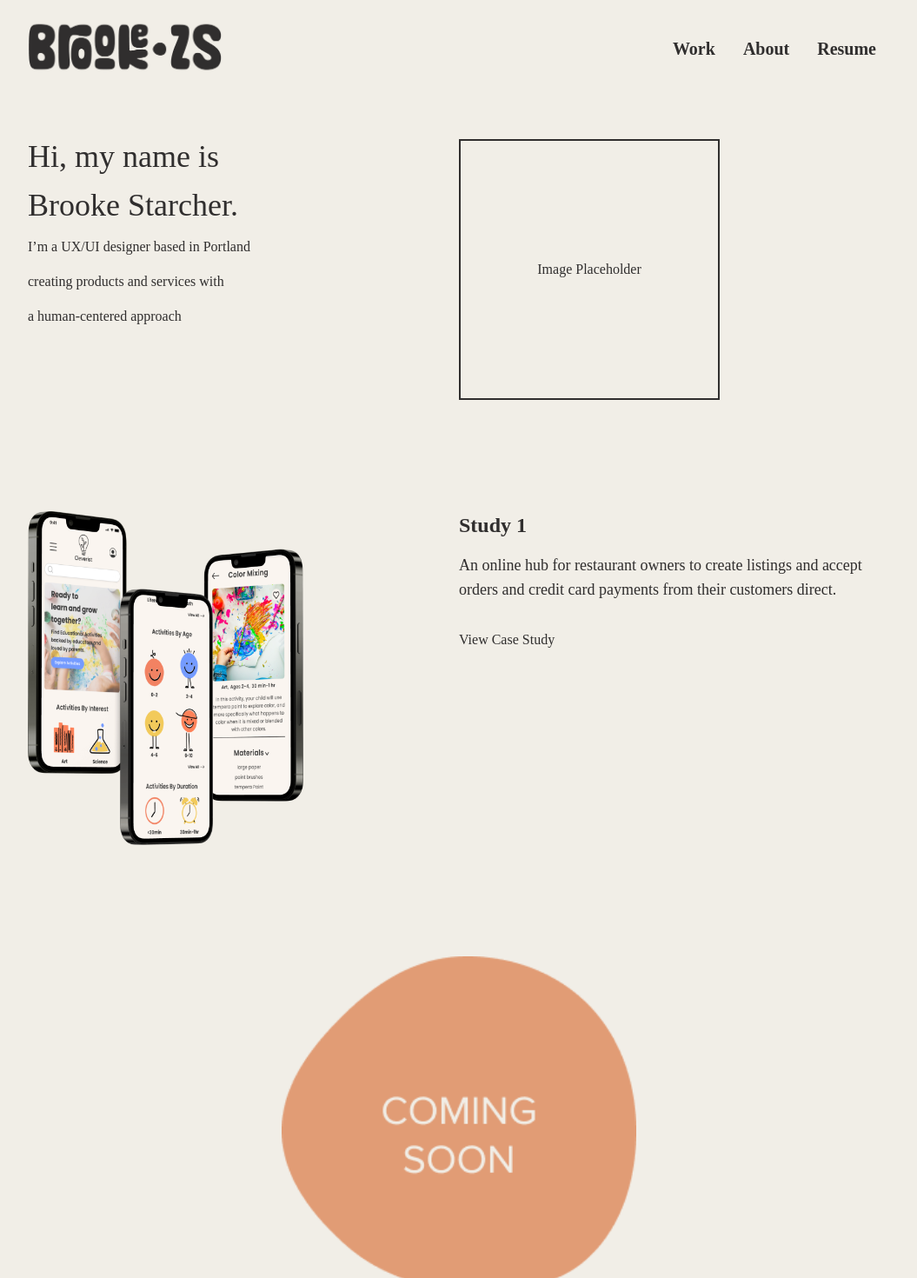
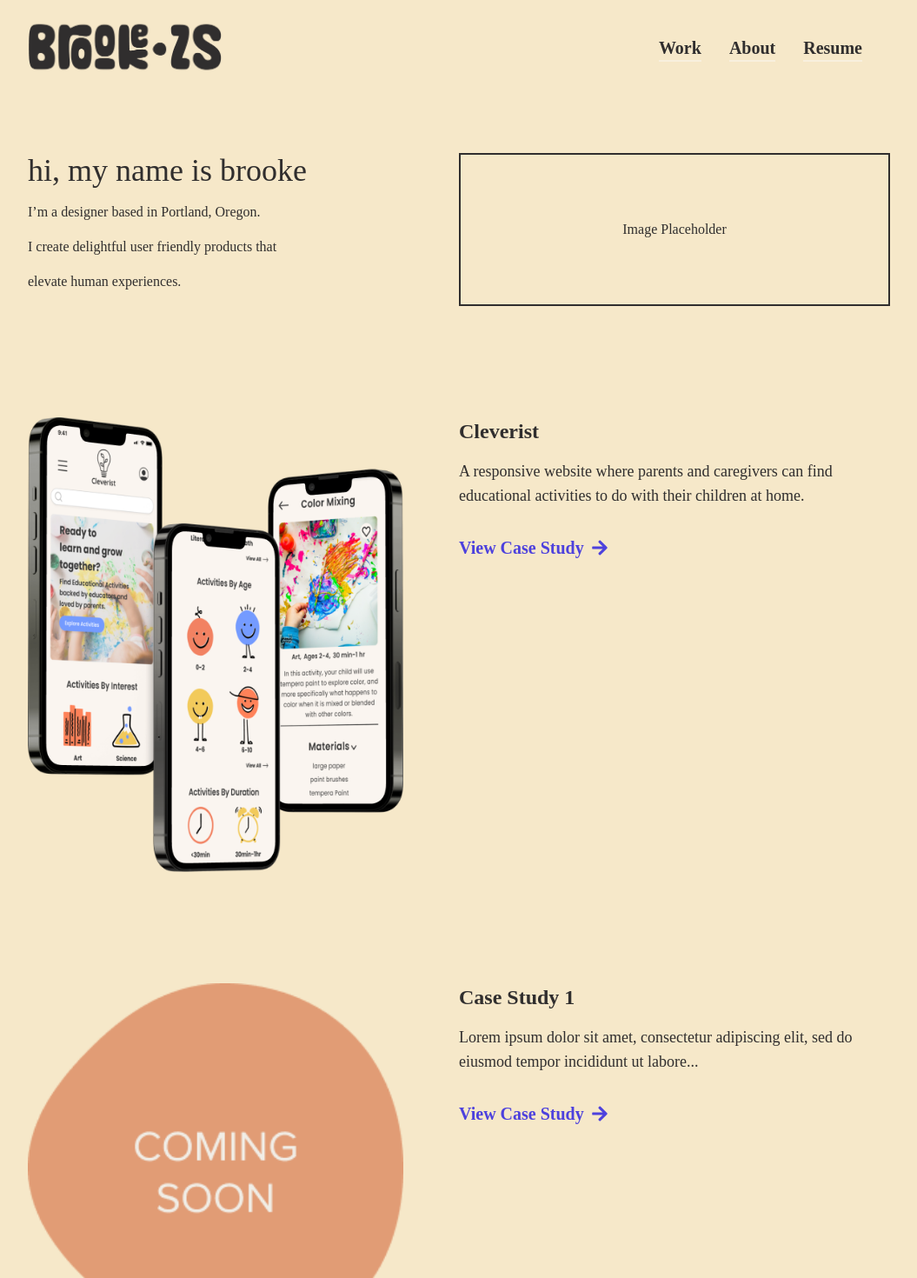
Before and after one commit to mlstarcher/brookes-portfolio, a React (Create React App) app: page /home in a window 1280 px wide. Shown: the top 1470 px of the page at 87% size, without its empty margins (112-1167 px from the left). Built offline with nearby package versions, Linux system fonts and the light colour scheme; a web font is replaced by a local one.

Commit message:
Continued work on landing page layout, added dummy data for case study cards

```diff
--- a/src/assets/caseStudyData.js
+++ b/src/assets/caseStudyData.js
@@ -1,28 +1,43 @@
 import iphone from '../assets/cleverist_iphone.png';
+import coming_soon from '../assets/coming_soon.png';
 
 const caseStudyData = [
   {
-    title: 'Study 1',
+    title: 'Cleverist',
+    sub_title: 'UI/UX DESIGN, BRANDING',
     short_description:
-      'An online hub for restaurant owners to create listings and accept orders and credit card payments from their customers direct.',
+      'A responsive website where parents and caregivers can find educational activities to do with their children at home.',
     link: `case-study1`,
     image_name: iphone,
     alt_tag: 'iphones'
+  },
+  {
+    title: 'Case Study 1',
+    sub_title: 'LOREM IPSUM DOLOR',
+    short_description:
+      'Lorem ipsum dolor sit amet, consectetur adipiscing elit, sed do eiusmod tempor incididunt ut labore...',
+    link: 'case-study2',
+    image_name: coming_soon,
+    alt_tag: 'Coming Soon'
+  },
+  {
+    title: 'Case Study 2',
+    sub_title: 'LOREM IPSUM DOLOR',
+    short_description:
+      'Lorem ipsum dolor sit amet, consectetur adipiscing elit, sed do eiusmod tempor incididunt ut labore...',
+    link: 'case-study2',
+    image_name: coming_soon,
+    alt_tag: 'Coming Soon'
+  },
+  {
+    title: 'Case Study 3',
+    sub_title: 'LOREM IPSUM DOLOR',
+    short_description:
+      'Lorem ipsum dolor sit amet, consectetur adipiscing elit, sed do eiusmod tempor incididunt ut labore...',
+    link: 'case-study2',
+    image_name: coming_soon,
+    alt_tag: 'Coming Soon'
   }
-  // {
-  //   title: 'Study 2',
-  //   short_description:
-  //     'An online hub for restaurant owners to create listings and accept orders and credit card payments from their customers direct.',
-  //   link: 'case-study2',
-  //   image_name: 'image2'
-  // },
-  // {
-  //   title: 'Study 3',
-  //   short_description:
-  //     'An online hub for restaurant owners to create listings and accept orders and credit card payments from their customers direct.',
-  //   link: 'case-study3',
-  //   image_name: 'image3'
-  // }
 ];
 
 export default caseStudyData;
--- a/src/index.css
+++ b/src/index.css
@@ -14,7 +14,7 @@ body {
   -webkit-font-smoothing: antialiased;
   -moz-osx-font-smoothing: grayscale;
   color: #302E2E;
-  background-color: #F1EEE7;
+  background-color: #f6e8c9;
   display: flex;
   flex-direction: column;
   min-height: 100vh;
--- a/src/pages/CaseStudyCard.js
+++ b/src/pages/CaseStudyCard.js
@@ -1,21 +1,30 @@
 import React from 'react';
 import { Link } from 'react-router-dom';
+import { FaArrowRight } from 'react-icons/fa';
 
 export default function CaseStudyCard({ case_study }) {
   console.log('image_name: ', case_study.image_name);
   return (
-    <div className="grid grid-cols-2 mb-32">
-      <div>
+    <div className="grid grid-cols-2 mb-32 gap">
+      <div className="pr-16">
         <img
           src={case_study.image_name}
-          className="h-96"
+          className="w-full"
           alt={case_study.alt_tag}
         ></img>
       </div>
-      <div>
+      <div className="">
         <h4 className="font-semibold text-2xl mb-4">{case_study.title}</h4>
         <p className="text-lg mb-8">{case_study.short_description}</p>
-        <Link to={case_study.link}>View Case Study</Link>
+        <Link
+          to={case_study.link}
+          className="font-semibold text-accent text-xl "
+        >
+          <div className="flex items-center">
+            <p className="mr-2">View Case Study</p>
+            <FaArrowRight style={{ height: '20px' }} />
+          </div>
+        </Link>
       </div>
     </div>
   );
--- a/src/pages/Home.js
+++ b/src/pages/Home.js
@@ -2,7 +2,6 @@ import React from 'react';
 import Welcome from './Welcome.js';
 import CaseStudyCard from './CaseStudyCard.js';
 import caseStudyData from '../assets/caseStudyData';
-import ComingSoon from './ComingSoon.js';
 
 export default function Home() {
   return (
@@ -13,7 +12,6 @@ export default function Home() {
           return <CaseStudyCard case_study={case_study} key={key} />;
         })}
       </div>
-      <ComingSoon />
     </div>
   );
 }
--- a/src/pages/Layout.js
+++ b/src/pages/Layout.js
@@ -6,7 +6,7 @@ import Footer from './Footer.js';
 
 export default function Layout() {
   return (
-    <div className="">
+    <div className="flex flex-col">
       <Header />
       <div className="container mx-auto px-8 lg:px-36 mt-4">
         <Outlet />
--- a/src/pages/Nav.js
+++ b/src/pages/Nav.js
@@ -4,17 +4,17 @@ import { Link } from 'react-router-dom';
 export default function Nav() {
   return (
     <ul className="flex justify-between text-3lg">
-      <li className="pr-4">
-        <a href="#work" className="font-semibold text-xl pr-4">
+      <li className="mr-8 border-b-2 border-off-white hover:border-off-black">
+        <a href="#work" className="font-semibold text-xl">
           Work
         </a>
       </li>
-      <li className="pr-4">
-        <Link to={`about`} className="font-semibold text-xl pr-4">
+      <li className="mr-8 border-b-2 border-off-white hover:border-off-black">
+        <Link to={`about`} className="font-semibold text-xl ">
           About
         </Link>
       </li>
-      <li className="pr-4">
+      <li className="mr-8 border-b-2 border-off-white hover:border-off-black">
         <a
           href="../assets/brooke-starcher-resume.pdf"
           target="_blank"
--- a/src/pages/ScrollButton.js
+++ b/src/pages/ScrollButton.js
@@ -26,7 +26,7 @@ const ScrollButton = () => {
   window.addEventListener('scroll', toggleVisible);
 
   return (
-    <button>
+    <button className="h-8">
       <FaArrowCircleUp
         onClick={scrollToTop}
         style={{ display: visible ? 'inline' : 'none' }}
--- a/src/pages/Welcome.js
+++ b/src/pages/Welcome.js
@@ -3,19 +3,21 @@ import React from 'react';
 export default function Welcome() {
   return (
     <div className="grid grid-cols-2 gap mb-32">
-      <div>
-        <h1 className="text-bold text-4xl pb-4">Hi, my name is</h1>
-        <h1 className="text-bold text-4xl pb-4">Brooke Starcher.</h1>
-        <p className="pb-4">I’m a UX/UI designer based in Portland</p>
-        <p className="pb-4">creating products and services with</p>
-        <p className="pb-4">a human-centered approach</p>
+      <div className="">
+        <h1 className="text-bold text-4xl pb-4">hi, my name is brooke</h1>
+        <p className="pb-4">I’m a designer based in Portland, Oregon.</p>
+        <p className="pb-4">I create delightful user friendly products that</p>
+        <p className="pb-4">elevate human experiences.</p>
       </div>
-      <div
-        className="border-2 border-gray flex justify-center items-center"
-        style={{ height: '300px', width: '300px' }}
-      >
+      <div className="border-2 border-gray flex w-full justify-center items-center ">
         Image Placeholder
       </div>
     </div>
   );
 }
+
+// hi, my name is brooke
+
+// I’m a designer based in Portland, Oregon.
+// I create delightful user friendly products that
+// elevate human experiences.
--- a/tailwind.config.js
+++ b/tailwind.config.js
@@ -7,7 +7,7 @@ module.exports = {
       transparent: 'transparent',
       current: 'currentColor',
       white: '#ffffff',
-      'off-white': '#F1EEE7',
+      'off-white': '#f8f0de',
       'off-black': '#302E2E',
       primary: '#E19C75',
       secondary: '#9F8D1F',
@@ -16,3 +16,5 @@ module.exports = {
   },
   plugins: []
 };
+
+// 'off-white': '#F1EEE7',
```
